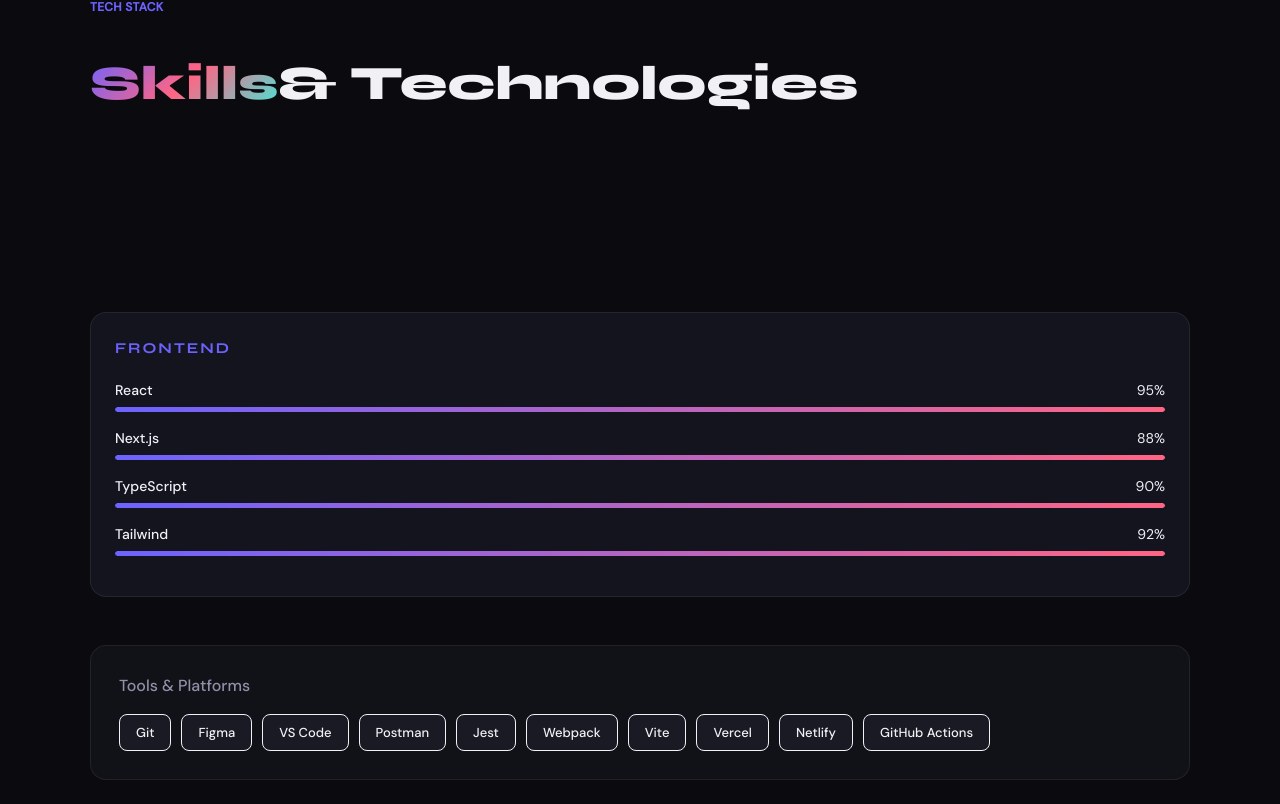
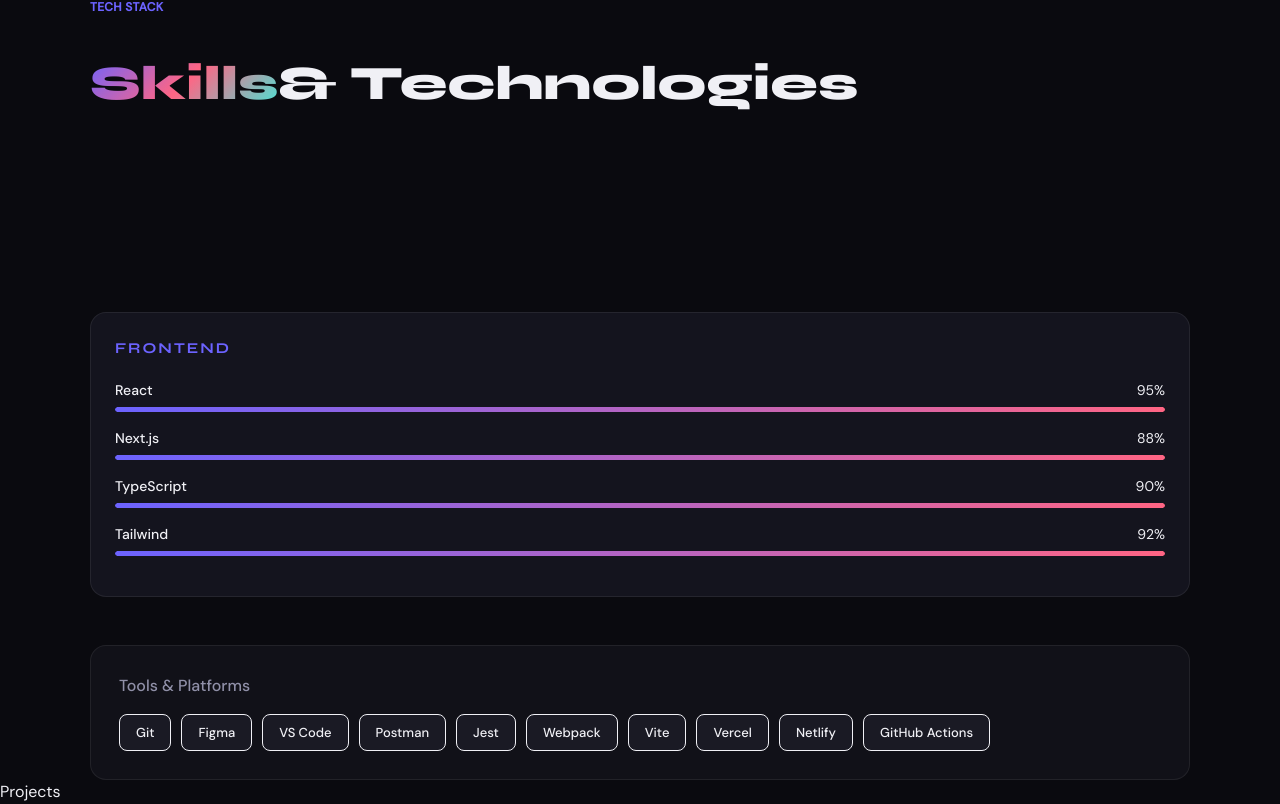
Before and after one commit to Jisap/vite-devportfolio, a React (Vite) app: page / in a window 1280 px wide. Shown: the part 1604-2408 px from the top of the page. Before the commit the page ends 2384 px from the top, so only its background shows below. Built offline with nearby package versions, Linux system fonts and the light colour scheme.

Commit message:
feat: implement Projects section and integrate it into the main App component

```diff
--- a/src/App.jsx
+++ b/src/App.jsx
@@ -3,6 +3,7 @@
 import Hero from './sections/Hero';
 import About from './sections/About';
 import Skills from './sections/Skills';
+import Projects from './sections/Projects';
 
 function App() {
 
@@ -25,6 +26,7 @@
       <Hero />
       <About />
       <Skills />
+      <Projects />
     </>
   )
 }
--- /dev/null
+++ b/src/sections/Projects.jsx
@@ -0,0 +1,9 @@
+import React from 'react'
+
+const Projects = () => {
+  return (
+    <div>Projects</div>
+  )
+}
+
+export default Projects
```
